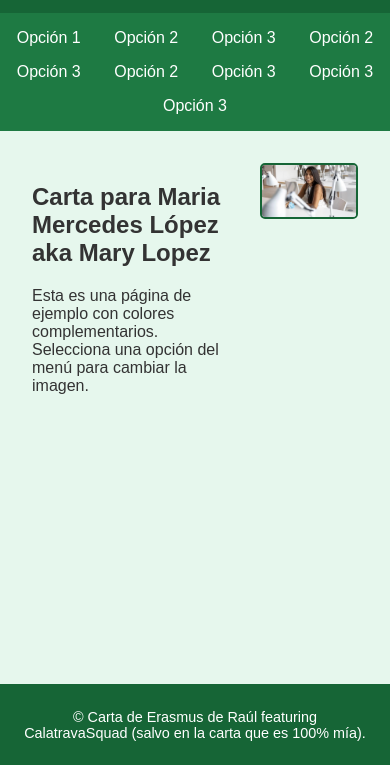
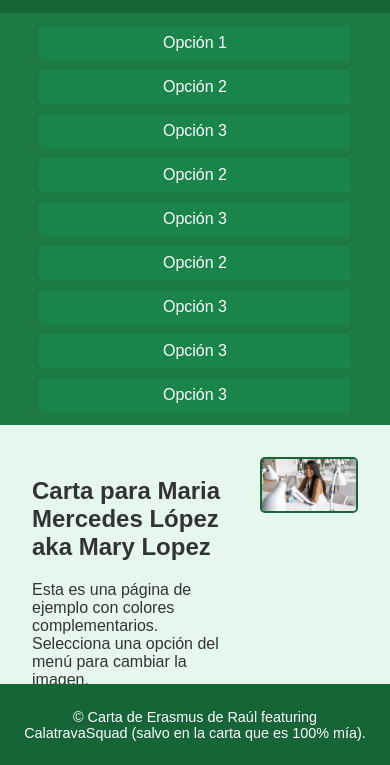
Before and after one commit to raulznas/marylopez, a plain HTML site: page index.html in a window 390 px wide. Shown: the part 79-844 px from the top of the page. Drawn offline with Linux system fonts and the light colour scheme.

Commit message:
Update styles.css

```diff
--- a/styles.css
+++ b/styles.css
@@ -32,7 +32,7 @@ nav {
     background-color: #1e7a43;
     display: flex;
     justify-content: space-around;
-    flex-wrap: wrap;
+    flex-wrap: wrap; /* Permite que los enlaces se ajusten en varias líneas */
     padding: 0.5rem 0;
     margin: 0;
     text-align: center;
@@ -43,12 +43,27 @@ nav a {
     text-decoration: none;
     font-size: 1rem;
     padding: 0.5rem 1rem;
+    margin: 5px;
+    border-radius: 5px;
+    background-color: #1a854a;
     transition: background-color 0.3s;
 }
 
 nav a:hover, nav a.active {
     background-color: #145229;
-    border-radius: 5px;
+}
+
+/* Estilos responsivos para pantallas pequeñas */
+@media (max-width: 768px) {
+    nav {
+        flex-direction: column; /* Cambia el diseño a una columna en pantallas pequeñas */
+        align-items: center; /* Centra los enlaces */
+    }
+
+    nav a {
+        width: 80%; /* Los enlaces ocupan el 80% del ancho del contenedor */
+        text-align: center;
+    }
 }
 
 .main-content {
```
